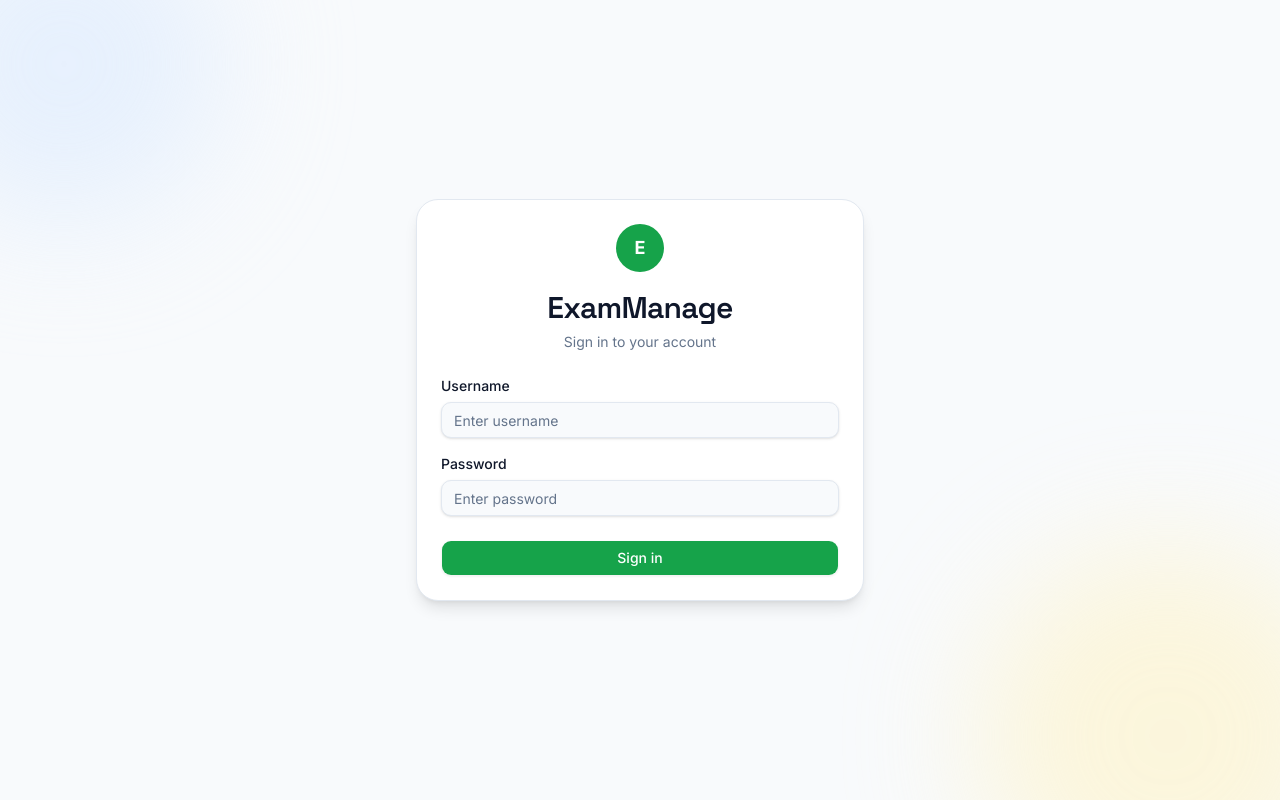
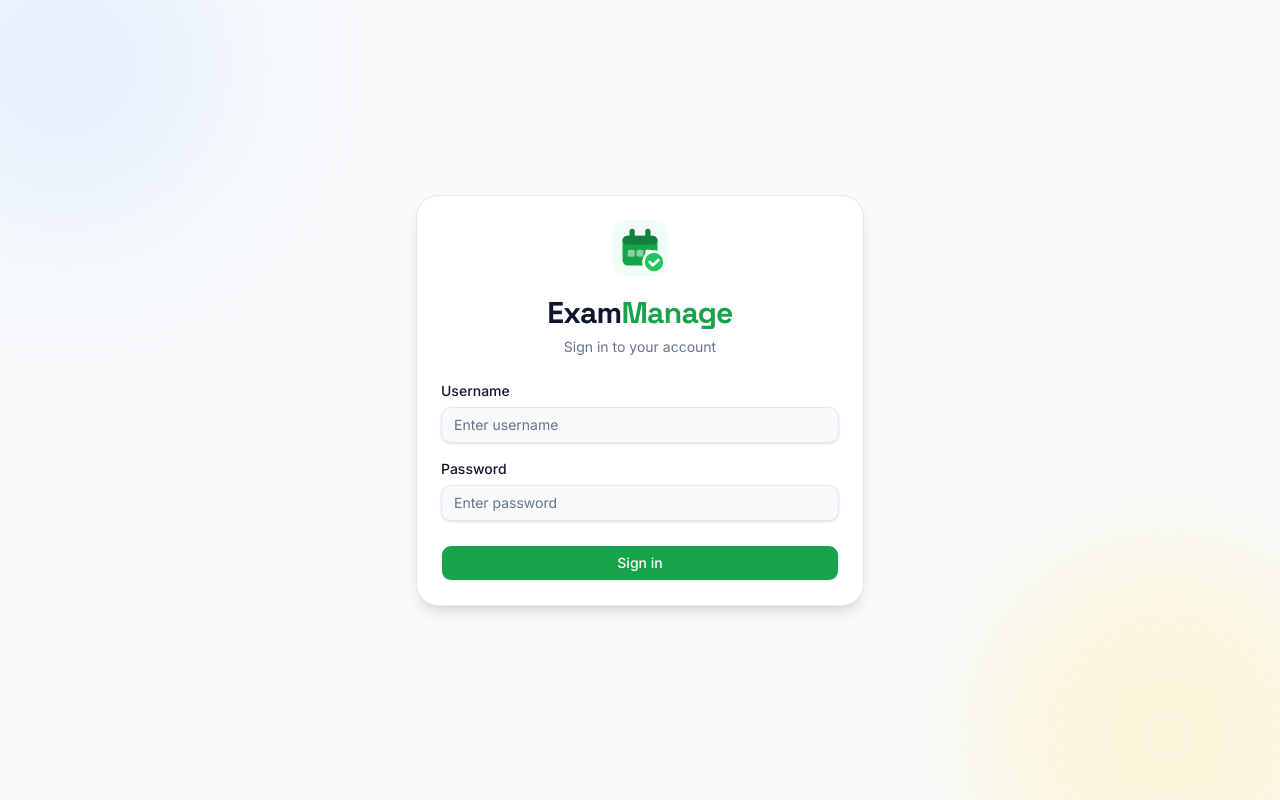
Before and after one commit to sharful/ExamManage-Frontend, a Next.js app: page /login in a window 1280 px wide. Built offline with nearby package versions, Linux system fonts and the light colour scheme; no server answers.

Commit message:
fix: login page

```diff
--- a/src/app/login/page.tsx
+++ b/src/app/login/page.tsx
@@ -14,6 +14,7 @@ import {
   CardDescription,
   CardContent,
 } from "@/components/ui/card";
+import { LogoMark, Wordmark } from "@/components/brand/logo";
 
 const loginSchema = z.object({
   username: z.string().min(1, "Username is required"),
@@ -64,11 +65,11 @@ export default function LoginPage() {
       />
 
       <Card className="relative w-full max-w-md rounded-3xl shadow-lg">
-        <CardHeader className="text-center">
-          <div className="mx-auto mb-3 flex size-12 items-center justify-center rounded-full bg-primary text-primary-foreground text-lg font-bold">
-            E
-          </div>
-          <CardTitle className="text-display text-3xl">ExamManage</CardTitle>
+        <CardHeader className="items-center text-center">
+          <LogoMark size={56} className="mx-auto mb-3" />
+          <CardTitle className="text-3xl">
+            <Wordmark className="text-3xl" />
+          </CardTitle>
           <CardDescription>Sign in to your account</CardDescription>
         </CardHeader>
         <CardContent>
```
